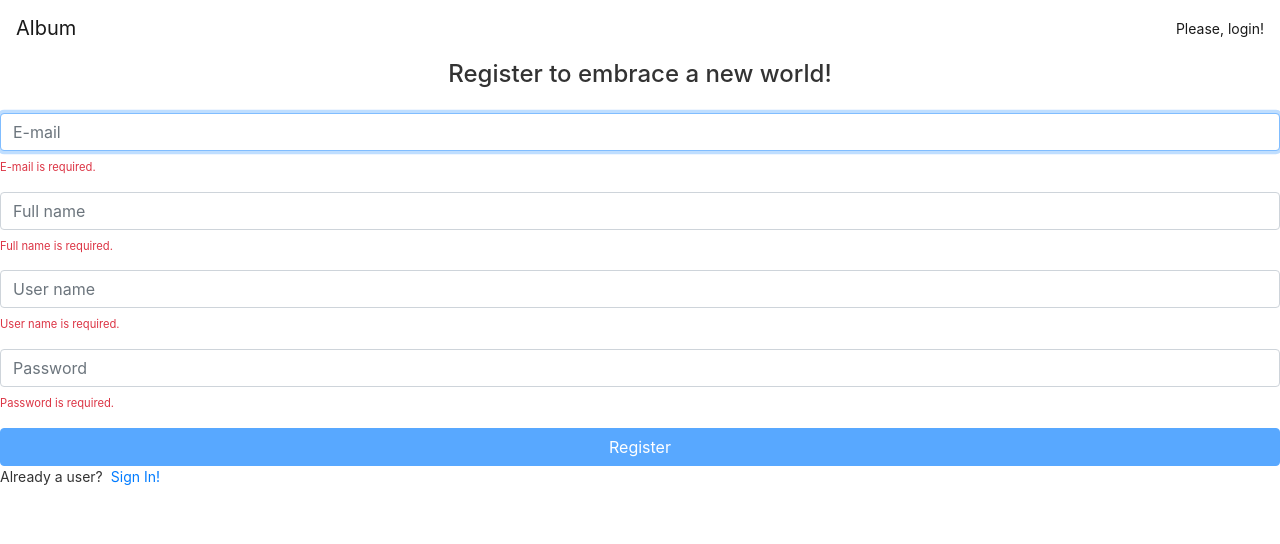
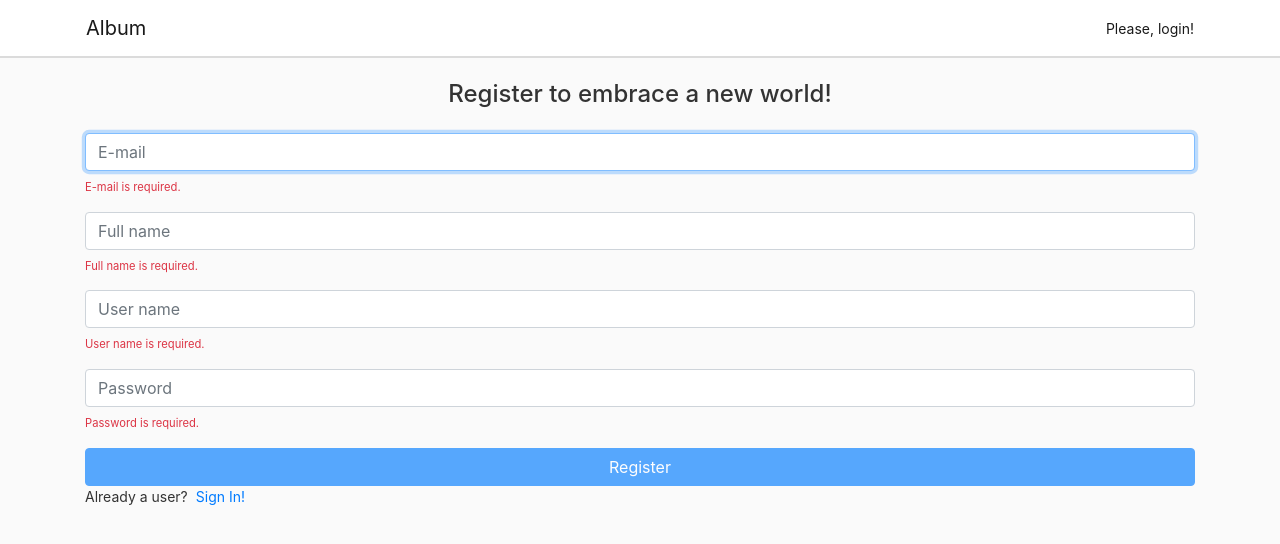
Before and after one commit to rafaelmonteiro20/album, an Angular app in the folder ngapp/: page /signup in a window 1280 px wide. Shown: the top 544 px of the page. Built offline with nearby package versions, Linux system fonts and the light colour scheme.

Commit message:
Melhorando header e adicionando um container no conteúdo

```diff
--- a/ngapp/src/app/app.component.html
+++ b/ngapp/src/app/app.component.html
@@ -1,2 +1,5 @@
 <app-header></app-header>
-<router-outlet></router-outlet>
+
+<div class="container">
+    <router-outlet></router-outlet>
+</div>
--- a/ngapp/src/app/core/header/header.component.html
+++ b/ngapp/src/app/core/header/header.component.html
@@ -1,5 +1,5 @@
-<header class="fixed-top">
-    <nav class="navbar navbar-light bg-white">
+<header class="fixed-top bg-white">
+   <nav class="navbar navbar-light container">
         <a class="navbar-brand">Album</a>
         <div *ngIf="(user$ | async) as user; else login">
             <i class="fa fa-user-circle"></i>
--- a/ngapp/src/styles.css
+++ b/ngapp/src/styles.css
@@ -1,3 +1,7 @@
 body {
-    margin-top: 60px;
+    margin-top: 80px;
+    background-color: #fafafa;
 }
+header {
+    border-bottom: 2px solid #dbdbdb;
+}
```
